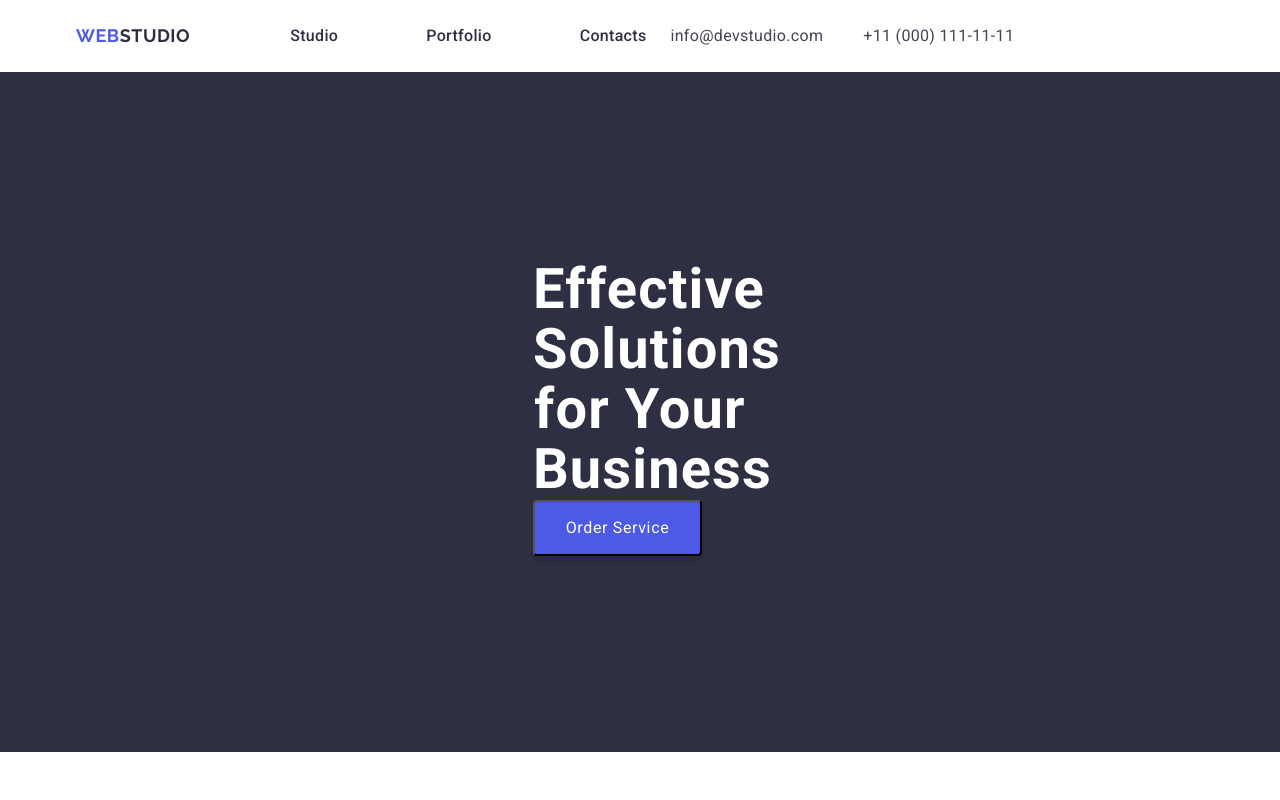
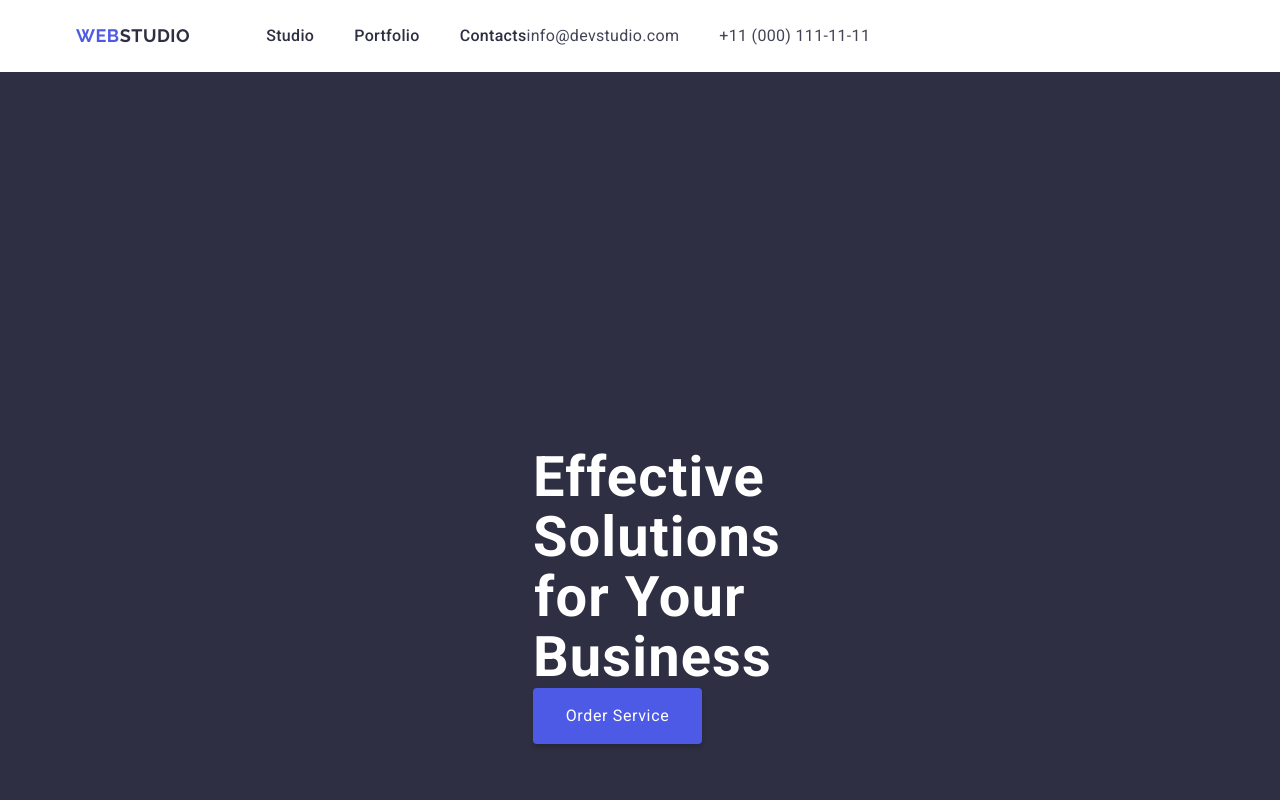
Before and after one commit to Notisi/goit-markup-hw-03, a plain HTML site: page index.html in a window 1280 px wide. Shown: the top 800 px of the page. Drawn offline with nearby package versions, Linux system fonts and the light colour scheme.

Commit message:
add index file

```diff
--- a/css/styles.css
+++ b/css/styles.css
@@ -82,7 +82,8 @@ margin-right: 76px;
 }
 
 .header-menu-link {
-    padding: 24px;
+padding-top: 24px;
+padding-bottom: 24px;
 font-weight: 500;
 font-size: 16px;
 line-height: 150%;
@@ -127,6 +128,8 @@ color: #2e2f42;
 
 /* ------------------HERO------------------------- */
 .hero {
+    padding-top: 188px;
+    padding-bottom: 188px;
 background-color: #2e2f42;
 }
 
@@ -136,6 +139,7 @@ background-color: #2e2f42;
 }
 
 .hero-title {
+    max-width: 496px;
 font-weight: 700;
 font-size: 56px;
 line-height: 107%;
@@ -145,6 +149,9 @@ color: #fff;
 }
 
 .hero-btn {
+    display: block;
+    border: none;
+    min-width: 169px;
 font-weight: 500px;
 font-size: 16px;
 line-height: 150%;
```
